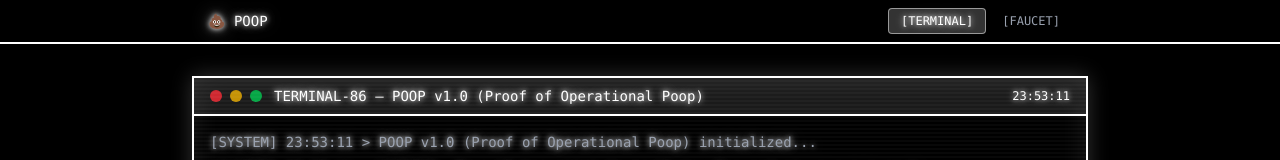
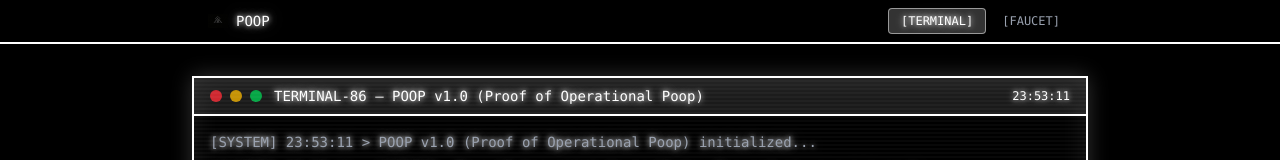
Before and after one commit to SerStakeAlot/proof-of-operational, a React (Vite) app: page / in a window 1280 px wide. Shown: the top 160 px of the page. Built offline with nearby package versions, Linux system fonts and the light colour scheme.

Commit message:
fix: use poop.jpg in nav bar, restore poop emoji in toilet

```diff
--- a/src/App.tsx
+++ b/src/App.tsx
@@ -1,6 +1,7 @@
 import { motion, AnimatePresence } from 'framer-motion'
 import { useState, useRef, useEffect } from 'react'
 import FaucetPage from './FaucetPage'
+import poopImg from './components/ui/poop.jpg'
 
 type Page = 'terminal' | 'faucet'
 
@@ -314,7 +315,8 @@ function App() {
         <div className="fixed top-0 left-0 right-0 z-50 bg-black border-b-2 border-white font-mono">
           <div className="max-w-4xl mx-auto px-4 py-2 flex items-center justify-between">
             <div className="flex items-center gap-2">
-              <span className="text-white crt-glow text-sm">💩 POOP</span>
+              <img src={poopImg} alt="poop" className="w-5 h-5" style={{ objectFit: 'contain' }} />
+              <span className="text-white crt-glow text-sm">POOP</span>
             </div>
             <div className="flex gap-1">
               <button
@@ -430,7 +432,8 @@ function App() {
       <div className="fixed top-0 left-0 right-0 z-50 bg-black border-b-2 border-white">
         <div className="max-w-4xl mx-auto px-4 py-2 flex items-center justify-between">
           <div className="flex items-center gap-2">
-            <span className="text-white crt-glow text-sm">💩 POOP</span>
+            <img src={poopImg} alt="poop" className="w-5 h-5" style={{ objectFit: 'contain' }} />
+            <span className="text-white crt-glow text-sm">POOP</span>
           </div>
           <div className="flex gap-1">
             <button
--- a/src/FaucetPage.tsx
+++ b/src/FaucetPage.tsx
@@ -336,7 +336,7 @@ export default function FaucetPage() {
             <div className="faucet-toilet-bowl">
               <div className={`faucet-water ${flushing ? 'flushing' : ''} ${overflowing ? 'overflow-water' : ''}`} />
               <div className={`faucet-poop ${flushing ? 'flushing' : ''} ${respawn ? 'respawn' : ''} ${overflowing ? 'overflow-poop' : ''}`}>
-                <PoopImage size="normal" />
+                💩
               </div>
             </div>
             <div className="faucet-toilet-base" />
@@ -575,6 +575,7 @@ const faucetCSS = `
 
   .faucet-poop {
     position: absolute; top: 20px; left: 50%; transform: translateX(-50%);
+    font-size: 40px;
     transition: all 0.5s ease; z-index: 2;
   }
   .faucet-poop.flushing { animation: faucet-poop-flush 1.5s ease-in-out forwards; }
```
